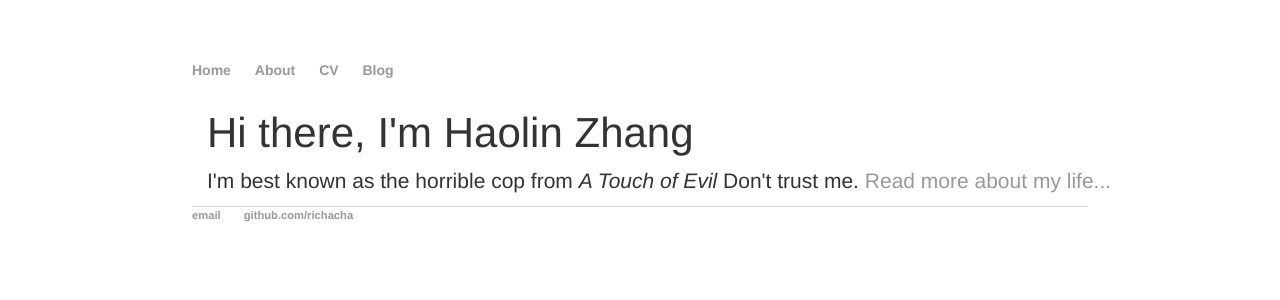
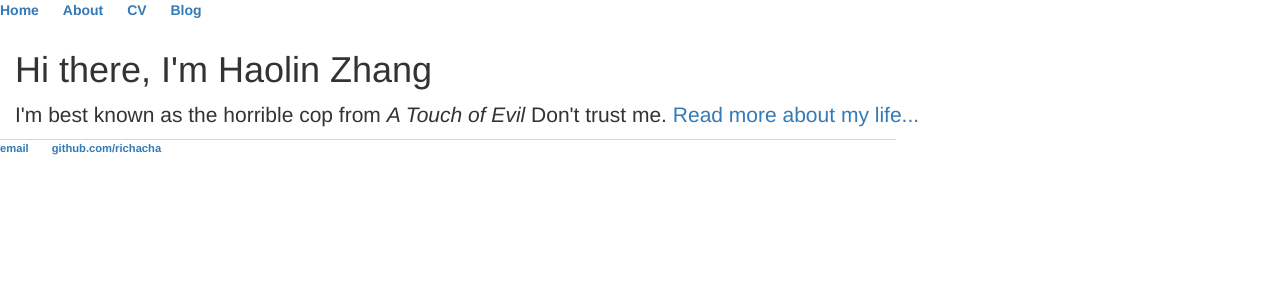
Before and after one commit to Richacha/haolinzhang.github.io, a Jekyll site: the page built from index.html, in a window 1280 px wide. Shown: the top 300 px of the page. Built offline with Jekyll 4.4.1, drawn with Linux system fonts in a browser that asks for light colours.

Commit message:
Update default.html

```diff
--- a/_layouts/default.html
+++ b/_layouts/default.html
@@ -2,6 +2,9 @@
 	<html>
 		<head>
 			<title>{{ page.title }}</title>
+
+			<!-- link to main stylesheet -->
+			<link rel="stylesheet" type="text/css" href="/css/main.css">
 
 			<!-- Latest compiled and minified CSS -->
 			<link rel="stylesheet" href="https://maxcdn.bootstrapcdn.com/bootstrap/3.4.1/css/bootstrap.min.css">
@@ -11,9 +14,6 @@
 
 			<!-- Latest compiled JavaScript -->
 			<script src="https://maxcdn.bootstrapcdn.com/bootstrap/3.4.1/js/bootstrap.min.js"></script>
-
-			<!-- link to main stylesheet -->
-			<link rel="stylesheet" type="text/css" href="/css/main.css">
 
 
 		</head>
```
